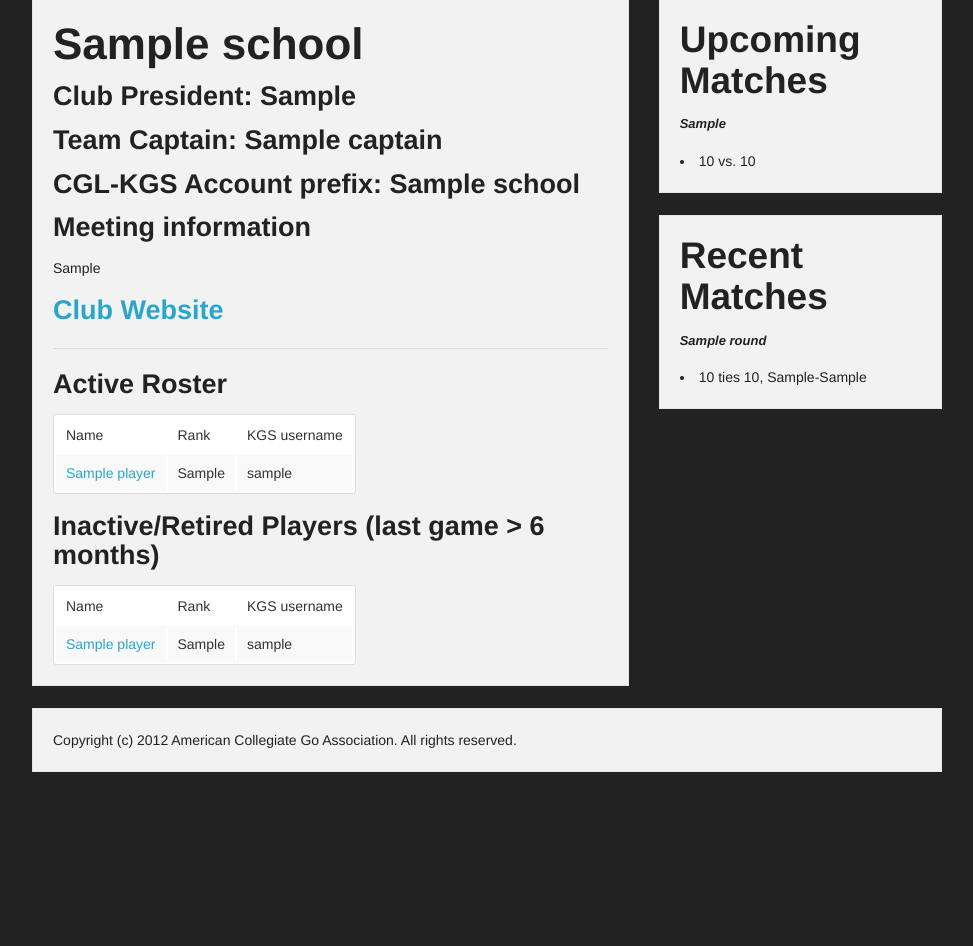
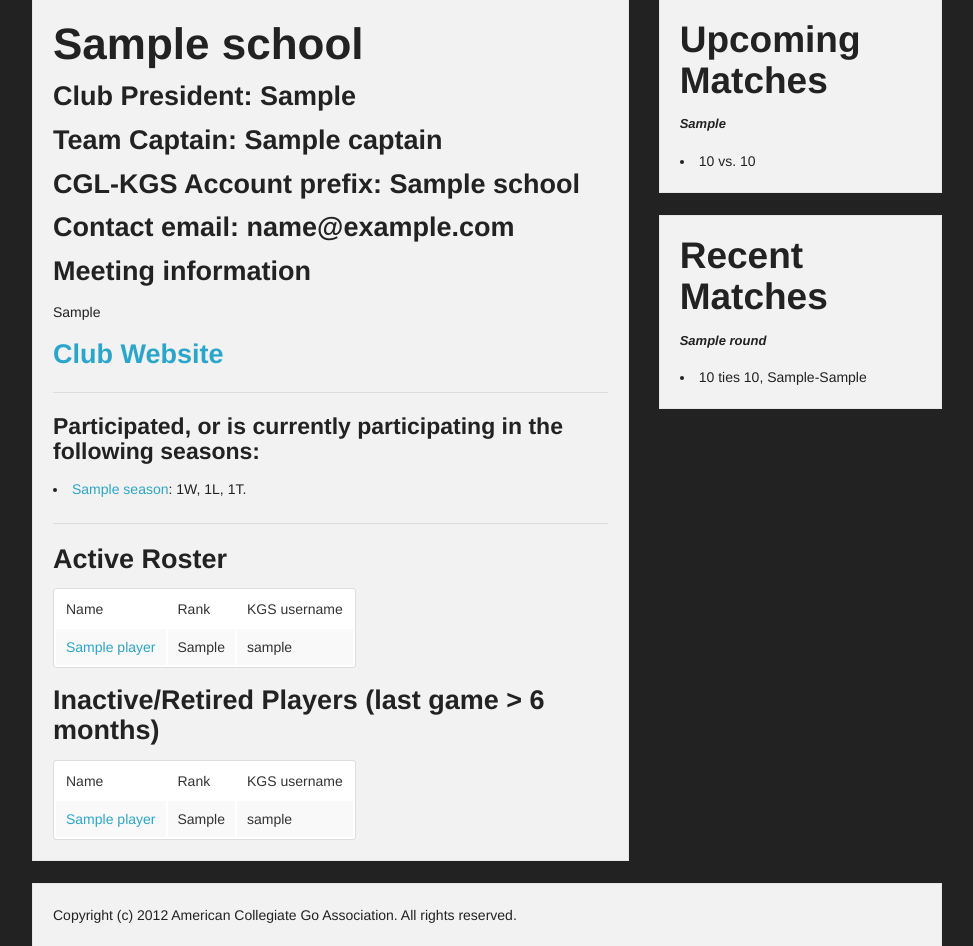
Before and after one commit to brilee/ACGA-website, a Django app: template templates/CGL/schools-detailed.html in a window 1280 px wide. Shown: the part 306-1252 px from the top of the page, without its empty margins (153-1126 px from the left). Before the commit the page ends 1078 px from the top, so only its background shows below. Run offline with Django 3.2, Linux system fonts and the light colour scheme; the template is opened without the code that fills it: most values are stand-ins (such as "Sample title", 1, 10 or a date in 2020).

Commit message:
Added email obfuscator and display all school emails on website

```diff
--- a/CGL/views.py
+++ b/CGL/views.py
@@ -17,6 +17,7 @@ def display_roster(request, school_name):
     school = get_object_or_404(School, name=school_name)
     roster = school.player_set.filter(isActive=1).order_by('rank')
     inactives = school.player_set.filter(isActive=0).order_by('rank')
+    participating_seasons = Membership.objects.filter(school__name=school_name)
 
     return direct_to_template(request, 'schools-detailed.html', locals())
 
--- /dev/null
+++ b/email_obfuscator/templatetags/email_obfuscator.py
@@ -0,0 +1,12 @@
+from django import template
+from django.template.defaultfilters import stringfilter
+
+register = template.Library()
+
+@register.filter()
+@stringfilter
+def obfuscate(value):
+    obfuscated_string = ''
+    for character in value:
+        obfuscated_string = obfuscated_string + '&#' + str(ord(character)) + ';'
+    return obfuscated_string
--- a/templates/CGL/schools-detailed.html
+++ b/templates/CGL/schools-detailed.html
@@ -1,15 +1,25 @@
 {% extends "base_CGL.html" %}
+{% load email_obfuscator %}
 
 {% block maintext %}
-<h1>{{school}}</h1>
+<h1>{{school.name}}</h1>
 
 <h3>Club President: {{school.club_president}}</h3>
 <h3>Team Captain: {{ school.captain }}</h3>
 <h3>CGL-KGS Account prefix: {{school.KGS_name}}</h3>
+<h3>Contact email: {{school.contact_email|obfuscate|safe}}</h3>
 <h3>Meeting information</h3>
 <p>{{school.meeting_info}}</p>
 <h3><a href="{{ school.website }}">Club Website</a></h3>
-<hr \>
+<hr />
+<h4>Participated, or is currently participating in the following seasons:</h4>
+<ul>
+{% for season_m in participating_seasons %}
+    <li><a href="{{season_m.season.get_absolute_url}}">{{season_m.season.name}}</a>: {{season_m.num_wins}}W, {{season_m.num_losses}}L, {{season_m.num_ties}}T.</li>
+{% endfor %}
+</ul>
+
+<hr />
 <h3>Active Roster</h3>
 <table id="roster">
 	<tr>
```
Also changed, not shown: email_obfuscator/__init__.py (added), email_obfuscator/templatetags/__init__.py (added).
